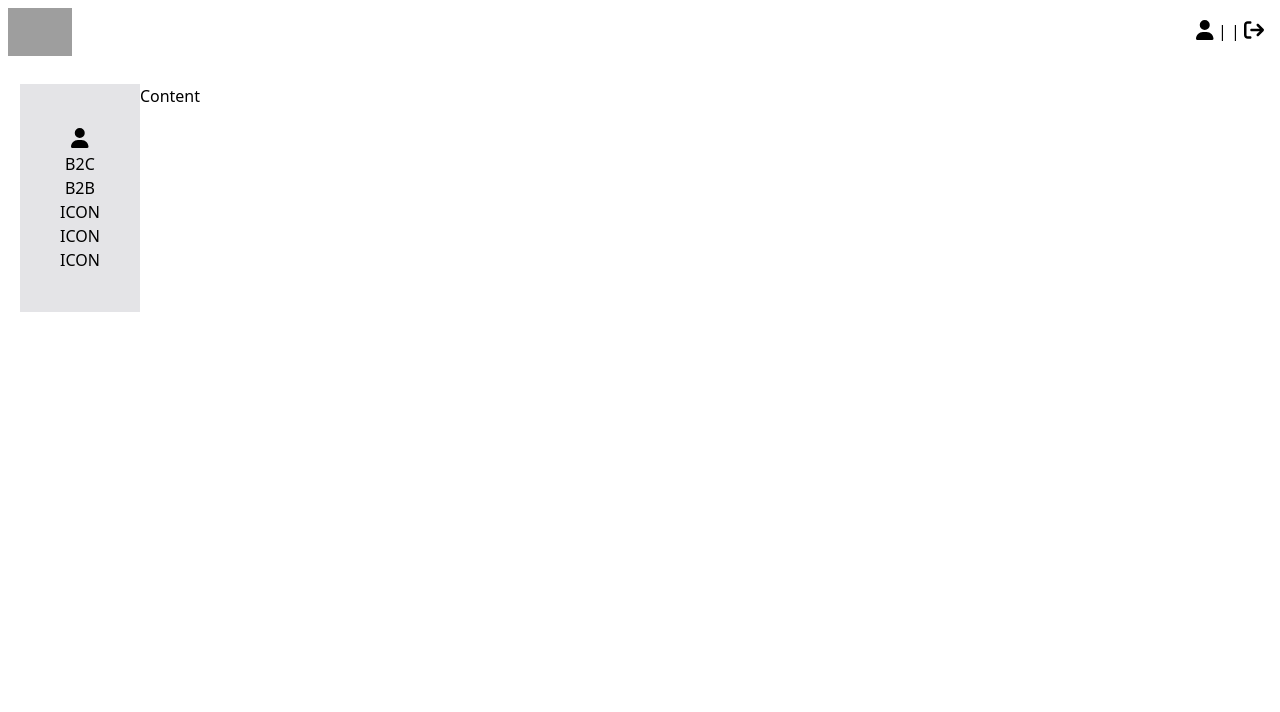
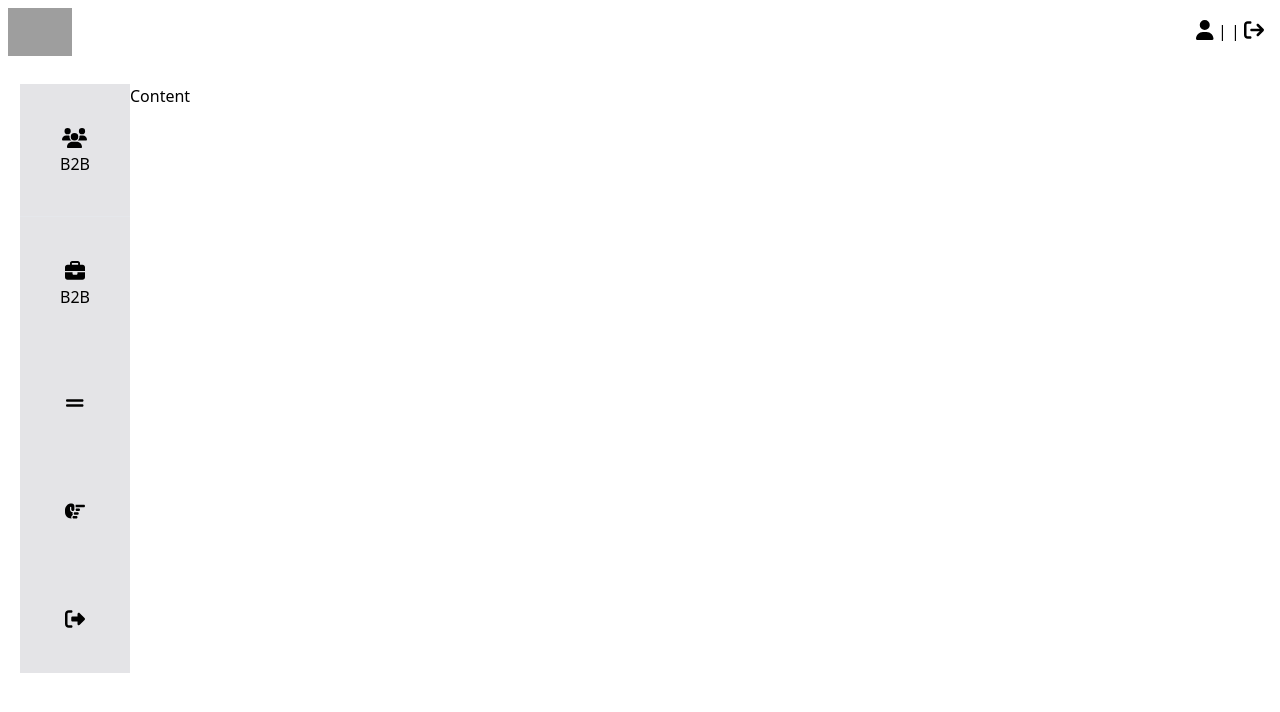
Before and after one commit to ndilaraerdem/project, an Angular app: page /admin in a window 1280 px wide. Shown: the top 712 px of the page. Built offline with nearby package versions, Linux system fonts and the light colour scheme; sample sign-in values are in the browser's storage; grey boxes are pictures that could not be loaded.

Commit message:
Update Navbar and Login.html

```diff
--- a/src/app/inc/navbar/navbar.component.html
+++ b/src/app/inc/navbar/navbar.component.html
@@ -1,11 +1,30 @@
-<a [routerLink]="['/admin']" routerLinkActive="">
-    <div class=" bg-zinc-200 p-10 text-center hover:bg-sky-200">
-        <fa-icon class="text-xl" [icon]="faUser"></fa-icon>
-        <div>B2C</div>
-        <div>B2B</div>
-        <div>ICON</div>
-        <div>ICON</div>
-        <div>ICON</div>
-        <div></div>
-    </div>
-</a>
+<div class=" bg-zinc-200 text-center ">
+    <a [routerLink]="['/admin']" routerLinkActive="">
+        <div class="hover:bg-sky-200 p-10">
+            <fa-icon class="text-xl" [icon]="faUsers"></fa-icon>
+            B2B
+        </div>
+    </a>
+    <hr>
+    <a [routerLink]="['']">
+        <div class="hover:bg-sky-200 p-10">
+            <fa-icon class="text-xl" [icon]="faBriefcase"></fa-icon><br>
+            B2B
+        </div>
+    </a>
+    <a [routerLink]="['']">
+        <div class="hover:bg-sky-200 p-10">
+            <fa-icon class="text-xl" [icon]="faGripLines"></fa-icon><br>
+        </div>
+    </a>
+    <a [routerLink]="['']">
+        <div class="hover:bg-sky-200 p-10">
+            <fa-icon class="text-xl" [icon]="faHandPointRight"></fa-icon><br>
+        </div>
+    </a>
+    <a (click)="logout()" [routerLink]="['/']">
+        <div class="hover:bg-sky-200 p-10">
+            <fa-icon class="text-xl" [icon]="faRightFromBracket"></fa-icon><br>
+        </div>
+    </a>
+</div>
--- a/src/app/inc/navbar/navbar.component.ts
+++ b/src/app/inc/navbar/navbar.component.ts
@@ -1,5 +1,6 @@
 import { Component, OnInit } from '@angular/core';
-import { faArrowRightFromBracket, faUser } from '@fortawesome/free-solid-svg-icons';
+import { Router } from '@angular/router';
+import { faArrowRightFromBracket, faBriefcase, faGripLines, faHandPointRight, faRightFromBracket, faUser, faUsers } from '@fortawesome/free-solid-svg-icons';
 @Component({
   selector: 'app-navbar',
   templateUrl: './navbar.component.html',
@@ -8,9 +9,23 @@ import { faArrowRightFromBracket, faUser } from '@fortawesome/free-solid-svg-ico
 export class NavbarComponent implements OnInit {
   faUser = faUser;
   faArrowRightFromBracket = faArrowRightFromBracket;
+  faUsers = faUsers;
+  faBriefcase = faBriefcase;
+  faGripLines = faGripLines;
+  faHandPointRight = faHandPointRight;
+  faRightFromBracket = faRightFromBracket;
 
-  constructor() { }
+  constructor(
+    private router : Router
+  ) { }
+  logout() {
+    const alert = confirm('Silmek istediğinizden emin misiniz?')
+      if (alert) {
+        sessionStorage.removeItem('user')
+        this.router.navigate(['/'])
+      }
 
+    }
   ngOnInit(): void {
   }
 
--- a/src/app/login/login.component.html
+++ b/src/app/login/login.component.html
@@ -1,29 +1,30 @@
-
-
 <div class="flex">
     <div class="flex-auto w-48">
         <img src="../../assets/etiya_logo.png" />
     </div>
     <div class="flex-auto w-48">
-        <div>
+        <div class="m-6">
             <p>Sing In with your..</p>
             <h1 class="text-2xl">ADMIN LOGIN</h1>
-            <form [formGroup]="userForm" (ngSubmit)="fncLogin()" method="post" >
+            <form [formGroup]="userForm" (ngSubmit)="fncLogin()" method="post">
 
                 <div class="mt-3">
                     <div class="mb-1 text-zinc-600">User Name*</div>
-                    <input type="email" formControlName="email" class="form-input rounded-full w-full" placeholder="E-Mail" id="email" name="email" />
+                    <input type="email" formControlName="email" class="form-input rounded-full w-full"
+                        placeholder="E-Mail" id="email" name="email" />
                     <div class="text-red-600" *ngIf="email?.invalid && email?.touched"> Email Entry! </div>
                 </div>
 
                 <div class="mt-3">
                     <div class="mb-1 text-zinc-600">Password*</div>
-                    <input type="password" formControlName="password" class="form-input rounded-full w-full" placeholder="Password" id="password" name="password" />
+                    <input type="password" formControlName="password" class="form-input rounded-full w-full"
+                        placeholder="Password" id="password" name="password" />
                     <div class="text-red-600" *ngIf="password?.invalid && password?.touched"> Password Entry! </div>
 
                 </div>
 
-                <button *ngIf="email?.valid && password?.valid" class="mt-3 px-4 py-3 rounded-full bg-sky-500 text-white" type="submit">Send</button>
+                <button *ngIf="email?.valid && password?.valid"
+                    class="mt-3 px-4 py-3 rounded-full bg-sky-500 text-white" type="submit">Send</button>
 
             </form>
         </div>
```
